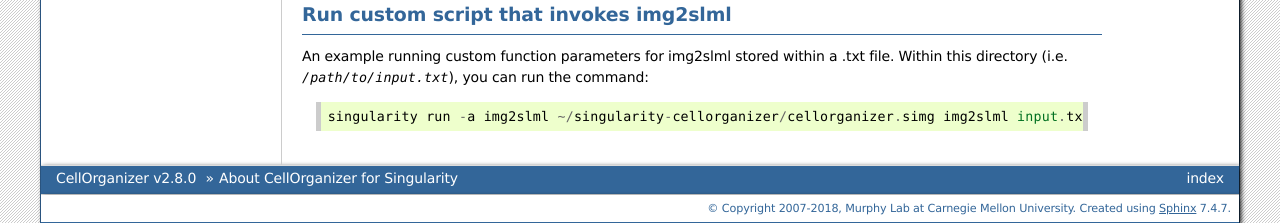
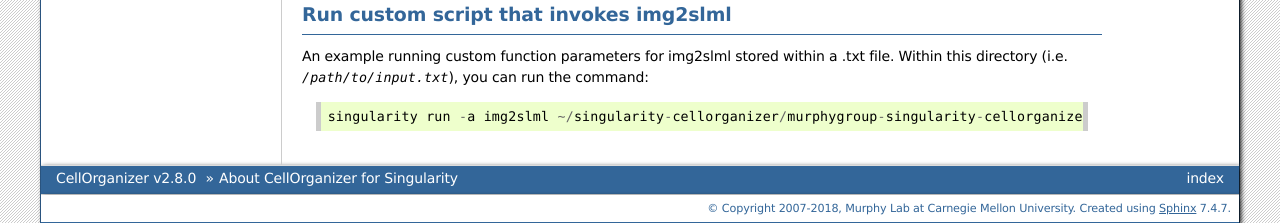
Before and after one commit to murphygroup/cellorganizer-documentation_old, a Sphinx documentation site: the page built from source/chapters/singularity/index.rst, in a window 1280 px wide and 900 px high, scrolled down 2148 px. Shown: the part 677-900 px from the top of the window. Built offline with Sphinx 7.4.7, drawn with Linux system fonts in a browser that asks for light colours.

Commit message:
Update index.rst

```diff
--- a/source/chapters/singularity/index.rst
+++ b/source/chapters/singularity/index.rst
@@ -135,4 +135,4 @@ Run custom script that invokes img2slml
 ---------------------------------------
 An example running custom function parameters for img2slml stored within a .txt file. Within this directory (i.e. `/path/to/input.txt`), you can run the command::
 
-	singularity run -a img2slml ~/singularity-cellorganizer/cellorganizer.simg img2slml input.txt
+	singularity run -a img2slml ~/singularity-cellorganizer/murphygroup-singularity-cellorganizer-master-latest.simg img2slml input.txt
```
